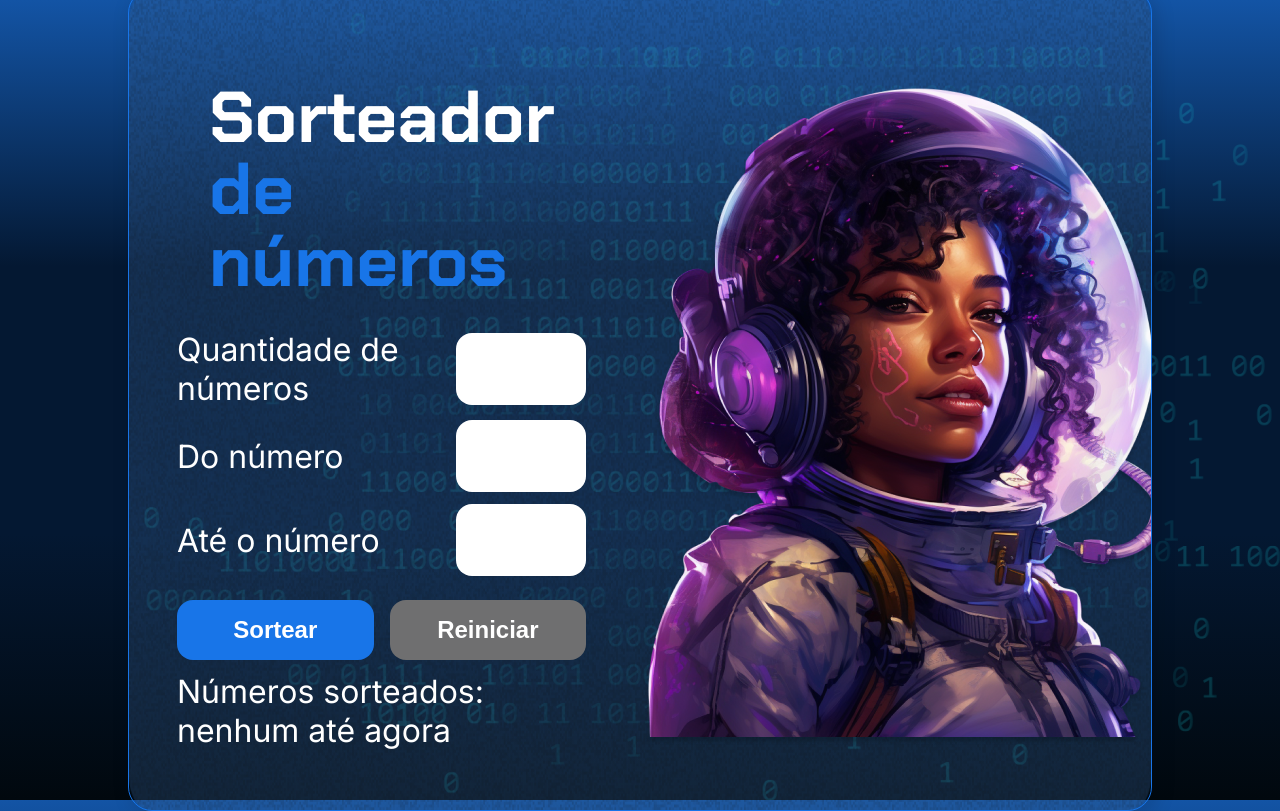
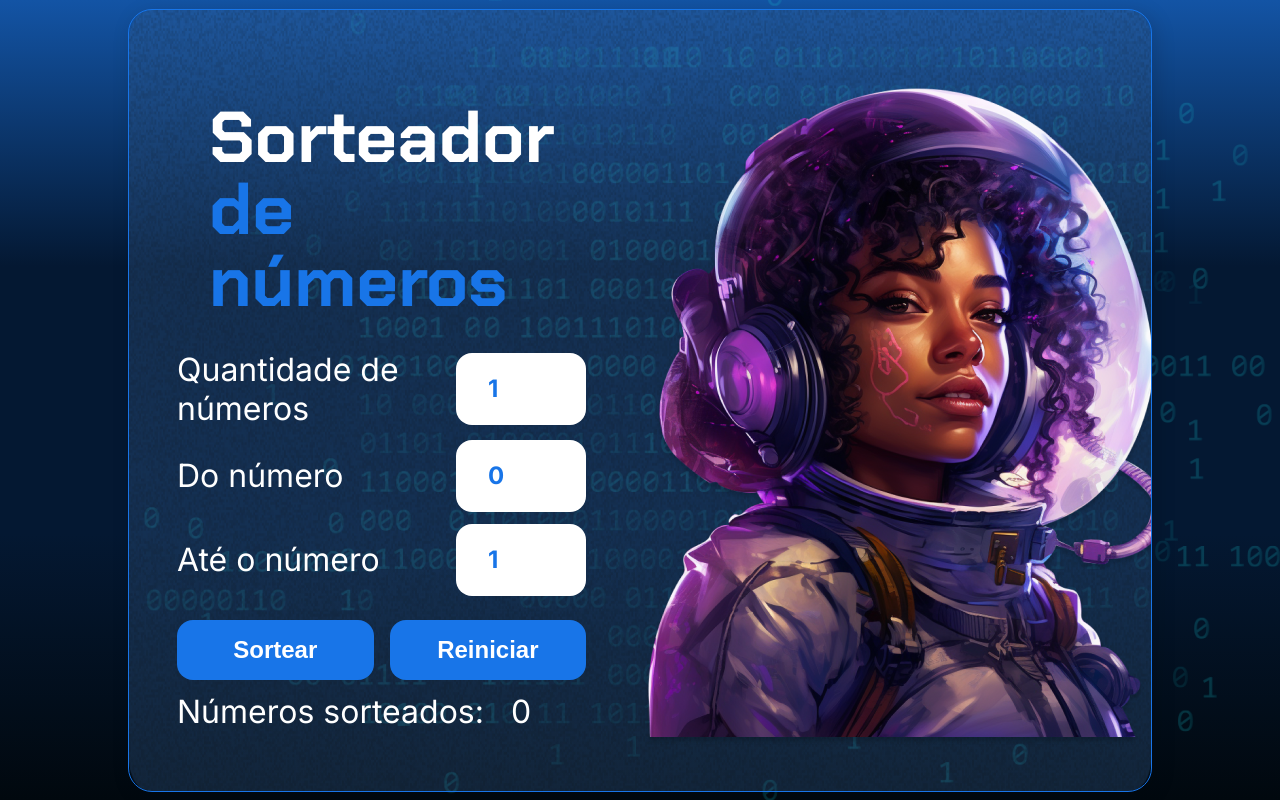
Before and after one commit to quiroga360/alura-sorteador-de-numeros, a plain HTML site: page index.html in a window 1280 px wide. Both pictures are taken after a click on the button "Sortear". Drawn offline with Linux system fonts and the light colour scheme.

Commit message:
finalizado

```diff
--- a/app.js
+++ b/app.js
@@ -1,84 +1,75 @@
-// inputs
-const numerosQtd = parseInt(document.getElementById('quantidade').value);
-const min = parseInt(document.getElementById('de').value);
-const max = parseInt(document.getElementById('ate').value);
-
-// placeholder
-const numerosSorteados = [];
-
-// botões
-const btnSortear = document.getElementById('btn-sortear');
-const btnReiniciar = document.getElementById('btn-reiniciar');
-
-// resultado
-let resultadoTexto = document.getElementById('resultado').innerText;
-
-// iniciar botão de reiniciar desabilitado
-btnReiniciar.setAttribute('class', 'container__botao-desabilitado');
-
-// função - conferir se todos os inputs estão preenchidos para sortear
-const conferirInputs = (numerosQtdInput, minInput, maxInput) => {
-    const valoresDoInput = [numerosQtdInput, minInput, maxInput];
-    const semValor = (input) => input > 0;
-    return valoresDoInput.some(semValor);
-}
-
-
-
-// função - sortear números
-const sortear = (arrayInput, numerosQtdInput, minInput, maxInput) => {
-
+// função: sortear número
+const shuffle = (minInput, maxInput) => {
     minInput = Math.ceil(minInput);
     maxInput = Math.floor(maxInput);
+    return Math.floor(Math.random() * (maxInput - minInput + 1) + minInput);
+};
 
-    for (let index = 0; index < numerosQtdInput; index++) {
-        arrayInput.push(Math.floor(Math.random() * (maxInput - minInput + 1) + minInput));
-    }
+// função: repetir sorteio
+const repeatShuffle = (amountOfShuffleInput, minInput, maxInput) => {
 
-    console.log(arrayInput);
+    const drawnNumbers = [];
+    amountOfShuffleInput = parseInt(amountOfShuffleInput);
+    minInput = parseInt(minInput);
+    maxInput = parseInt(maxInput);
+
+    for (let i = 0; i < amountOfShuffleInput; i++) {
+        drawnNumbers.push(shuffle(minInput, maxInput));
+    };
+
+    return drawnNumbers;
 
 };
 
-// função - resetar array de números sorteados
-const resetarNumerosSorteados = () => {
-    numerosSorteados.forEach((numero) => {
-        numerosSorteados.splice(numerosSorteados.indexOf(numero), 1)
-    })
+// função: montar string de números sorteados
+const renderdrawnNumbersString = (listInput) => {
 
-    console.log(numerosSorteados);
+    let messageOutput = "";
+
+    listInput.forEach((number) => {
+        return messageOutput += `&nbsp;&nbsp;${number}&nbsp;&nbsp;`;
+    });
+
+    return messageOutput;
 
 };
 
-// evento - reiniciar
+// função: resetar valores
+
+const resetValues = () => {
+    amountOfShuffle.value = 1;
+    min.value = 0;
+    max.value = 1;
+}
+
+// importar DOM
+let resultMessage = document.querySelector('#resultado > label');
+const btnSortear = document.querySelector('#btn-sortear');
+const btnReiniciar = document.querySelector('#btn-reiniciar');
+const amountOfShuffle = document.querySelector('#quantidade');
+const min = document.querySelector('#de');
+const max = document.querySelector('#ate');
+
+resetValues();
+
+// evento: sortear
+btnSortear.addEventListener('click', () => {
+    const drawnNumbers = repeatShuffle(amountOfShuffle.value, min.value, max.value);
+    console.log(amountOfShuffle.value);
+    resultMessage.innerHTML = `Números sorteados: ${renderdrawnNumbersString(drawnNumbers)}`;
+    btnReiniciar.setAttribute('class', 'container__botao');
+});
+
+// evento: reiniciar
 btnReiniciar.addEventListener('click', () => {
 
-    if (resultadoTexto !== 'Números sorteados: nenhum até agora') {
+    if(btnReiniciar.getAttribute('class') === 'container__botao') {
+        resetValues();
+        btnReiniciar.setAttribute('class', 'container__botao-desabilitado');
+        resultMessage.innerHTML = `Números sorteados: nenhum número sorteado ainda`;
+    } else {
+        console.log('resetar desabilitado');
 
-        resultadoTexto = 'Números sorteados: nenhum até agora';
-        min = 0;
-        max = 0;
-        numerosQtd = 0;
-        btnReiniciar.setAttribute('class', 'container__botao-desabilitado');
-
-        console.log(numerosSorteados);
-
-        resetarNumerosSorteados();
-
-
-    } else {
-        console.log('Nenhum sorteio foi feito.');
     }
 
 });
-
-// evento - sortear
-btnSortear.addEventListener('click', () => {
-    const inputsPreenchidos = conferirInputs(numerosQtd, min, max);
-
-    if (!inputsPreenchidos) {
-        sortear(numerosSorteados, numerosQtd, min, max);
-    } else {
-        console.log("Algum input não foi preenchido.");
-    }
-
-});
--- a/index.html
+++ b/index.html
@@ -20,7 +20,7 @@
 
                     <div class="container__campo">
                         <label class="texto__paragrafo">Quantidade de números</label>
-                        <input class="container__input" id="quantidade" type="number" min="1">
+                        <input class="container__input" id="quantidade" type="number" min="1" max="10">
                     </div>
 
                     <div class="container__campo">
```
Also changed, not shown: scripts/shuffle.js (added, +22 -0 lines), sortear.js (deleted).
